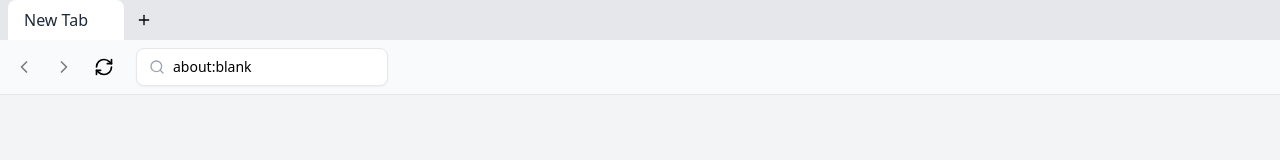
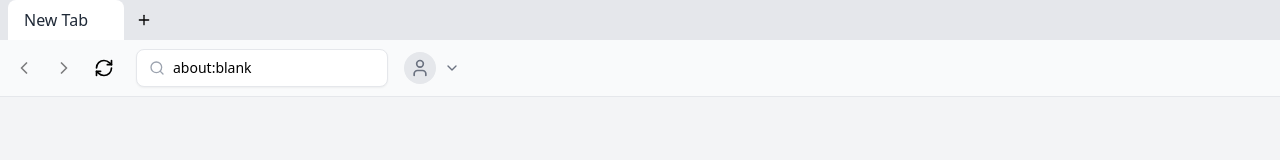
Before and after one commit to huster-zhangpeng/simubrowser, a React (Vite) app: page / in a window 1280 px wide. Shown: the top 160 px of the page. Built offline with nearby package versions, Linux system fonts and the light colour scheme.

Commit message:
feat: add user avatar and account management to address bar

```diff
--- a/src/components/AddressBar.tsx
+++ b/src/components/AddressBar.tsx
@@ -1,12 +1,17 @@
 import React, { useState, KeyboardEvent } from 'react';
 import { Search } from 'lucide-react';
+import { UserAvatar } from './UserAvatar';
+import { UserType } from '../types';
 
 interface AddressBarProps {
   currentUrl: string;
   onNavigate: (url: string) => void;
+  currentUser?: UserType;
+  onLogout?: () => void;
+  onSettings?: () => void;
 }
 
-export function AddressBar({ currentUrl, onNavigate }: AddressBarProps) {
+export function AddressBar({ currentUrl, onNavigate, currentUser, onLogout, onSettings }: AddressBarProps) {
   const [inputValue, setInputValue] = useState(currentUrl);
 
   const handleKeyPress = (e: KeyboardEvent<HTMLInputElement>) => {
@@ -20,7 +25,8 @@ export function AddressBar({ currentUrl, onNavigate }: AddressBarProps) {
   };
 
   return (
-    <div className="flex items-center bg-white rounded-lg px-3 py-2 shadow-sm border">
+    <div className="flex items-center gap-3">
+      <div className="flex-1 flex items-center bg-white rounded-lg px-3 py-2 shadow-sm border">
         <Search className="w-4 h-4 text-gray-400 mr-2" />
         <input
           type="text"
@@ -31,5 +37,11 @@ export function AddressBar({ currentUrl, onNavigate }: AddressBarProps) {
           placeholder="Enter URL or search"
         />
       </div>
+      <UserAvatar
+        currentUser={currentUser}
+        onLogout={onLogout}
+        onSettings={onSettings}
+      />
+    </div>
   );
 }
--- /dev/null
+++ b/src/components/UserAvatar.tsx
@@ -0,0 +1,88 @@
+import React, { useState } from 'react';
+import { User, LogOut, Settings, ChevronDown } from 'lucide-react';
+import { UserType } from '../types';
+
+interface UserAvatarProps {
+  currentUser?: UserType;
+  onLogout?: () => void;
+  onSettings?: () => void;
+}
+
+export function UserAvatar({ currentUser, onLogout, onSettings }: UserAvatarProps) {
+  const [isPopupOpen, setIsPopupOpen] = useState(false);
+
+  const togglePopup = () => {
+    setIsPopupOpen(!isPopupOpen);
+  };
+
+  return (
+    <div className="relative">
+      <button
+        onClick={togglePopup}
+        className="flex items-center space-x-2 hover:bg-gray-100 rounded-full p-1 transition-colors duration-200"
+      >
+        <div className="relative w-8 h-8 rounded-full overflow-hidden">
+          {currentUser?.avatar ? (
+            <img
+              src={currentUser.avatar}
+              alt={currentUser.name}
+              className="w-full h-full object-cover"
+            />
+          ) : (
+            <div className="w-full h-full bg-gray-200 flex items-center justify-center">
+              <User className="w-5 h-5 text-gray-500" />
+            </div>
+          )}
+        </div>
+        <ChevronDown className="w-4 h-4 text-gray-500" />
+      </button>
+
+      {isPopupOpen && (
+        <div className="absolute right-0 mt-2 w-64 bg-white rounded-lg shadow-lg border border-gray-200 overflow-hidden">
+          <div className="p-4 border-b border-gray-200">
+            <div className="flex items-center space-x-3">
+              <div className="w-12 h-12 rounded-full overflow-hidden">
+                {currentUser?.avatar ? (
+                  <img
+                    src={currentUser.avatar}
+                    alt={currentUser.name}
+                    className="w-full h-full object-cover"
+                  />
+                ) : (
+                  <div className="w-full h-full bg-gray-200 flex items-center justify-center">
+                    <User className="w-6 h-6 text-gray-500" />
+                  </div>
+                )}
+              </div>
+              <div>
+                <div className="font-medium text-gray-900">
+                  {currentUser?.name || 'Guest User'}
+                </div>
+                <div className="text-sm text-gray-500">
+                  {currentUser?.email || 'Not signed in'}
+                </div>
+              </div>
+            </div>
+          </div>
+
+          <div className="p-2">
+            <button
+              onClick={onSettings}
+              className="w-full flex items-center space-x-2 px-3 py-2 text-sm text-gray-700 hover:bg-gray-100 rounded-md"
+            >
+              <Settings className="w-4 h-4" />
+              <span>Settings</span>
+            </button>
+            <button
+              onClick={onLogout}
+              className="w-full flex items-center space-x-2 px-3 py-2 text-sm text-gray-700 hover:bg-gray-100 rounded-md"
+            >
+              <LogOut className="w-4 h-4" />
+              <span>Sign out</span>
+            </button>
+          </div>
+        </div>
+      )}
+    </div>
+  );
+}
```
Also changed, not shown: src/types.ts (+13 -0 lines). Lines whose indentation alone changed are shown as unchanged.
